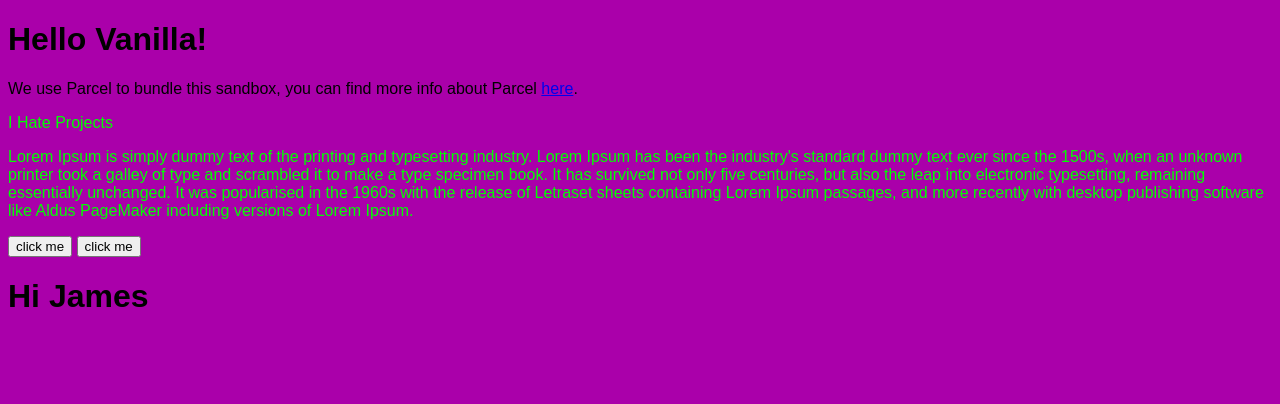
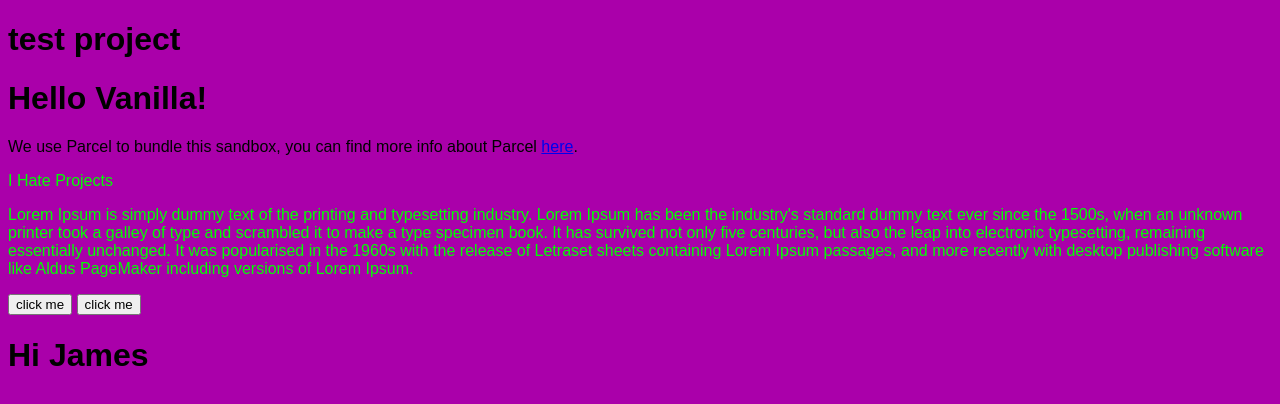
Before and after one commit to JimmyRay92/TestProject, a website built with Parcel: page index.html in a window 1280 px wide. Built offline with nearby package versions, Linux system fonts and the light colour scheme.

Commit message:
added new heading

```diff
--- a/index.html
+++ b/index.html
@@ -7,6 +7,7 @@
     </head>
 
     <body>
+        <h1>test project</h1>
         <div id="app">
             <h2>Hello World</h2>
         </div>
```
